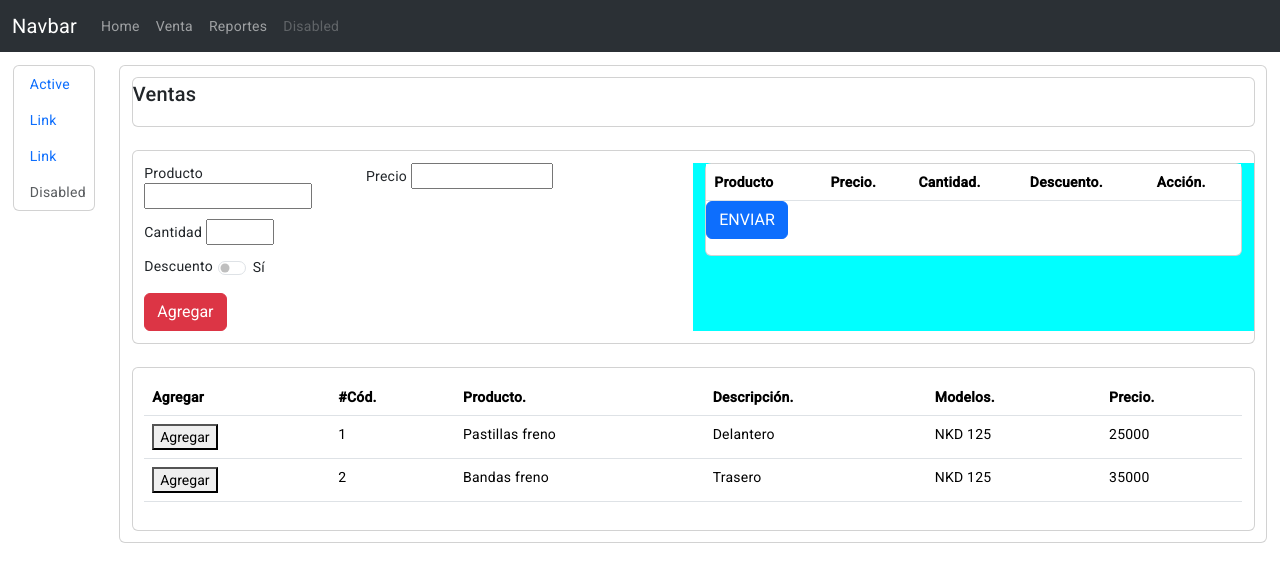
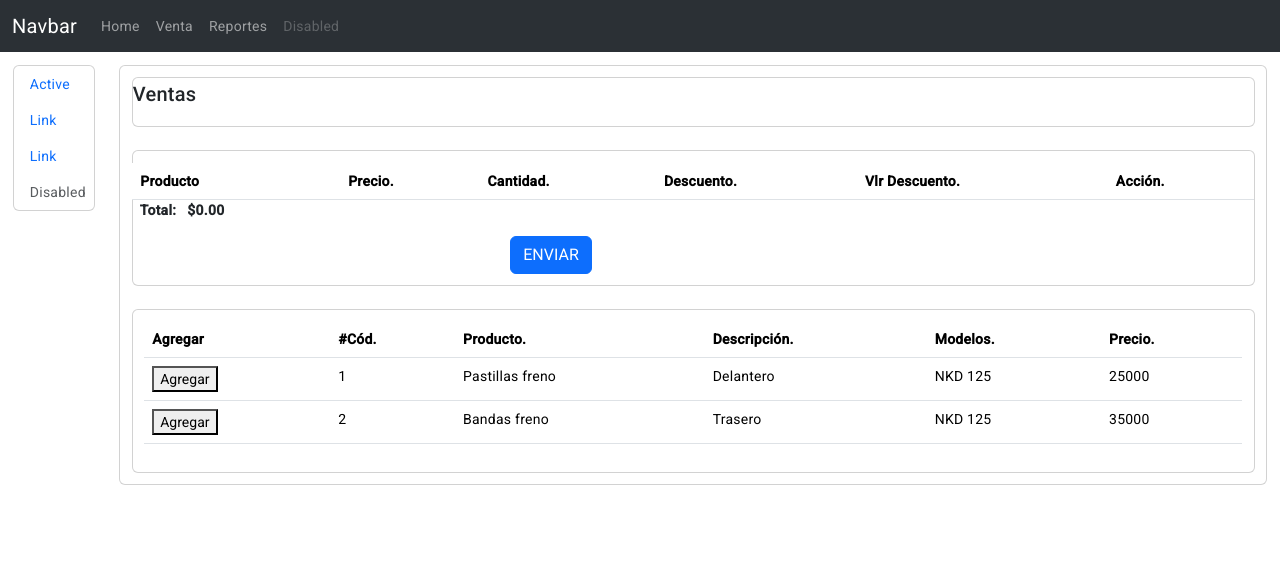
Before and after one commit to Stve1/sistemaVentas_web, an Angular app: page /ventaProductos in a window 1280 px wide. Shown: the top 582 px of the page. Built offline with nearby package versions, Linux system fonts and the light colour scheme.

Commit message:
Versión total descontando y agregando valores está de manera correcta

```diff
--- a/package.json
+++ b/package.json
@@ -26,6 +26,7 @@
     "jquery": "^3.7.1",
     "ngx-mask": "^17.0.4",
     "rxjs": "~7.8.0",
+    "sweetalert2": "^11.10.4",
     "tslib": "^2.3.0",
     "zone.js": "~0.14.3"
   },
--- a/src/app/modules/ventaComponent/venta-component/venta-component.component.html
+++ b/src/app/modules/ventaComponent/venta-component/venta-component.component.html
@@ -26,9 +26,10 @@
           <h2>Ventas</h2>
         </div>
 
-        <!--FORMULARIO REGISTRO DE PRODUCTOS-->
         <div class="card" style="margin:1%; padding: 1%;">
           <div class="row">
+            <!--FORMULARIO REGISTRO DE PRODUCTOS-->
+            <!--
             <div class="col-6">
               <form [formGroup]="formVentas">
                 <div class="row">
@@ -88,10 +89,9 @@
 
               </form>
             </div>
+            -->
 
             <!--CARRITO DE COMPRAS-->
-            <div class="col-6" style="background-color: aqua;">
-              <div class="card">
             <table class="table">
               <thead>
                 <tr>
@@ -99,23 +99,33 @@
                   <th scope="col">Precio.</th>
                   <th scope="col">Cantidad.</th>
                   <th scope="col">Descuento.</th>
+                  <th scope="col">Vlr Descuento.</th>
                   <th scope="col">Acción.</th>
                 </tr>
               </thead>
               <tbody *ngFor="let producto of carritoCompras">
                 <tr>
                   <td>{{producto.name}}</td>
-                      <td>{{producto.precio}}</td>
+                  <td>{{producto.precio | currency}}</td>
                   <td>{{producto.cantidad}}</td>
-                      <td>{{producto.vlrDescuento}}</td>
+                  <td>{{producto.descuento}}</td>
+                  <td>{{producto.vlrDescuento | currency}}</td>
                   <td><button (click)="eliminarProducto(producto)">Eliminar</button></td>
                 </tr>
               </tbody>
               <tfoot>
-                    <button class="btn btn-primary" (click)="enviarProductos()">ENVIAR</button>
+
+                &nbsp;&nbsp;<strong>Total: &nbsp; {{totalVenta | currency}}</strong>
+
+
               </tfoot>
             </table>
+            <div class="row">
+              <div class="col-4"></div>
+              <div class="col-4">
+                <button class="btn btn-primary" (click)="enviarProductos()">ENVIAR</button>
               </div>
+              <div class="col-4"></div>
             </div>
           </div>
 
@@ -186,7 +196,8 @@
 
                 <input type="number" formControlName="precio" name="precio" hidden>
 
-                <div class="col-5" *ngIf="aplicaDescuento == true">
+                <!--<div class="col-5" *ngIf="aplicaDescuento == true">-->
+                  <div class="col-5">
                   <input type="number" formControlName="vlrDescuento" name="vlrDescuento" class="col-12">
                 </div>
 
--- a/src/app/modules/ventaComponent/venta-component/venta-component.component.ts
+++ b/src/app/modules/ventaComponent/venta-component/venta-component.component.ts
@@ -1,8 +1,9 @@
-import { CommonModule } from '@angular/common';
+import { CommonModule, CurrencyPipe } from '@angular/common';
 import { Component, OnInit } from '@angular/core';
 import { FormControl, FormGroup, ReactiveFormsModule } from '@angular/forms';
 import { MatTableModule } from "@angular/material/table";
 import { NgbModal } from '@ng-bootstrap/ng-bootstrap';
+import Swal from 'sweetalert2';
 
 @Component({
   selector: 'app-venta-component',
@@ -15,6 +16,8 @@ export class VentaComponentComponent implements OnInit{
   ngOnInit(): void {
     console.log("NG ONNIT")
   }
+
+  totalVenta:number = 0;
 
   formVentas = new FormGroup({
     id: new FormControl(),
@@ -80,7 +83,20 @@ export class VentaComponentComponent implements OnInit{
 
     console.log("NEW PRODUCT");
     console.log(newProduct);
+    this.totalVenta = 0;
     this.carritoCompras.push(newProduct);
+
+    if(this.carritoCompras.length > 0){
+      for(let i = 0; i < this.carritoCompras.length; i++){
+        if(this.carritoCompras[i].descuento == 'S'){
+          this.totalVenta = ((this.carritoCompras[i].precio * this.carritoCompras[i].cantidad) - (this.carritoCompras[i].vlrDescuento * this.carritoCompras[i].cantidad)) + this.totalVenta;
+        } else{
+          this.totalVenta = ((this.carritoCompras[i].precio * this.carritoCompras[i].cantidad) +(this.carritoCompras[i].vlrDescuento * this.carritoCompras[i].cantidad)) + this.totalVenta;
+        }
+      }
+    } else {
+      this.totalVenta = 0;
+    }
 
     this.closModalProd();
 
@@ -92,14 +108,41 @@ export class VentaComponentComponent implements OnInit{
   }
 
   closModalProd(){
+    this.limpiarForm();
     this._modal.dismissAll();
   }
 
+  limpiarForm(){
+    this.formVentas.patchValue({
+      id: 0,
+      name: '',
+      precio: 0,
+      cantidad: 0,
+      descuentoButton: false,
+      vlrDescuento: 0
+    });
+  }
+
   eliminarProducto(producto:any){
+    this.totalVenta = 0;
     this.carritoCompras = this.carritoCompras.filter((p) =>  producto.id != p.id);
+    if(this.carritoCompras.length > 0){
+      for(let i = 0; i < this.carritoCompras.length; i++){
+        this.totalVenta = (this.carritoCompras[i].precio * this.carritoCompras[i].cantidad)
+      }
+    } else{
+      this.totalVenta = 0;
+    }
   }
 
   enviarProductos(){
+    if(this.carritoCompras.length < 1){
+      Swal.fire({
+        title: 'Debe agregar algún producto.',
+        confirmButtonColor: '#ec5353',
+        icon: 'error'
+      })
+    }
     console.log(this.carritoCompras);
   }
 
```
Also changed, not shown: 1 other file (tests, documents, lock files or other folders). Lines whose indentation alone changed are shown as unchanged.
